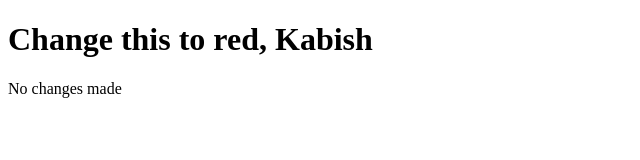
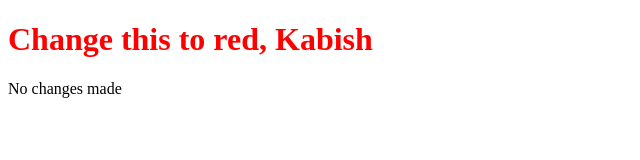
Before and after one commit to rabinkhatiwada/codingwithkabish, a plain HTML site: page index.html in a window 1280 px wide. Shown: the whole page, without its empty margins (0-640 px from the left). Drawn offline with Linux system fonts and the light colour scheme.

Commit message:
Update index.html
Changed to red

```diff
--- a/index.html
+++ b/index.html
@@ -4,7 +4,7 @@
 	<title>test site</title>
 </head>
 <body>
-	<h1>Change this to red, Kabish</h1>
+	<h1 style="color: red">Change this to red, Kabish</h1>
 	<p>No changes made</p>
 
 
```
